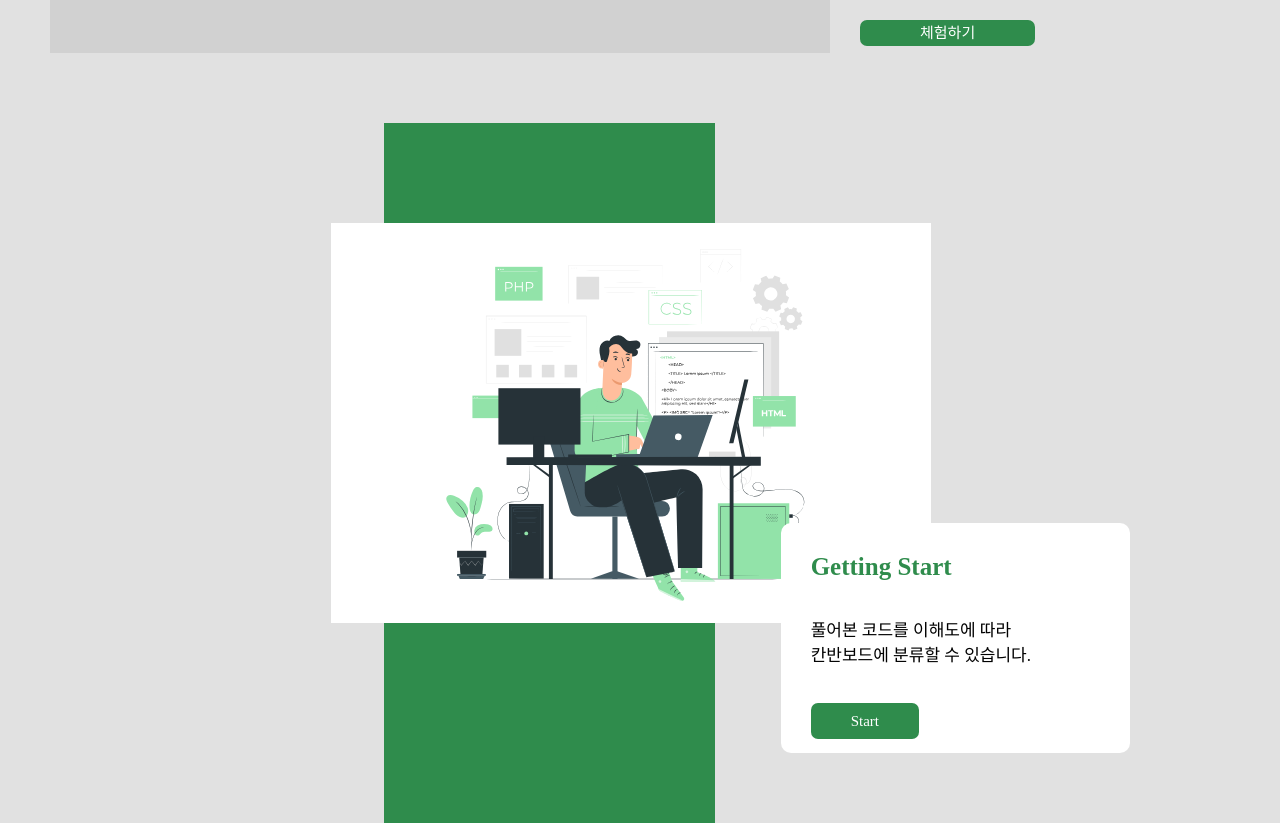
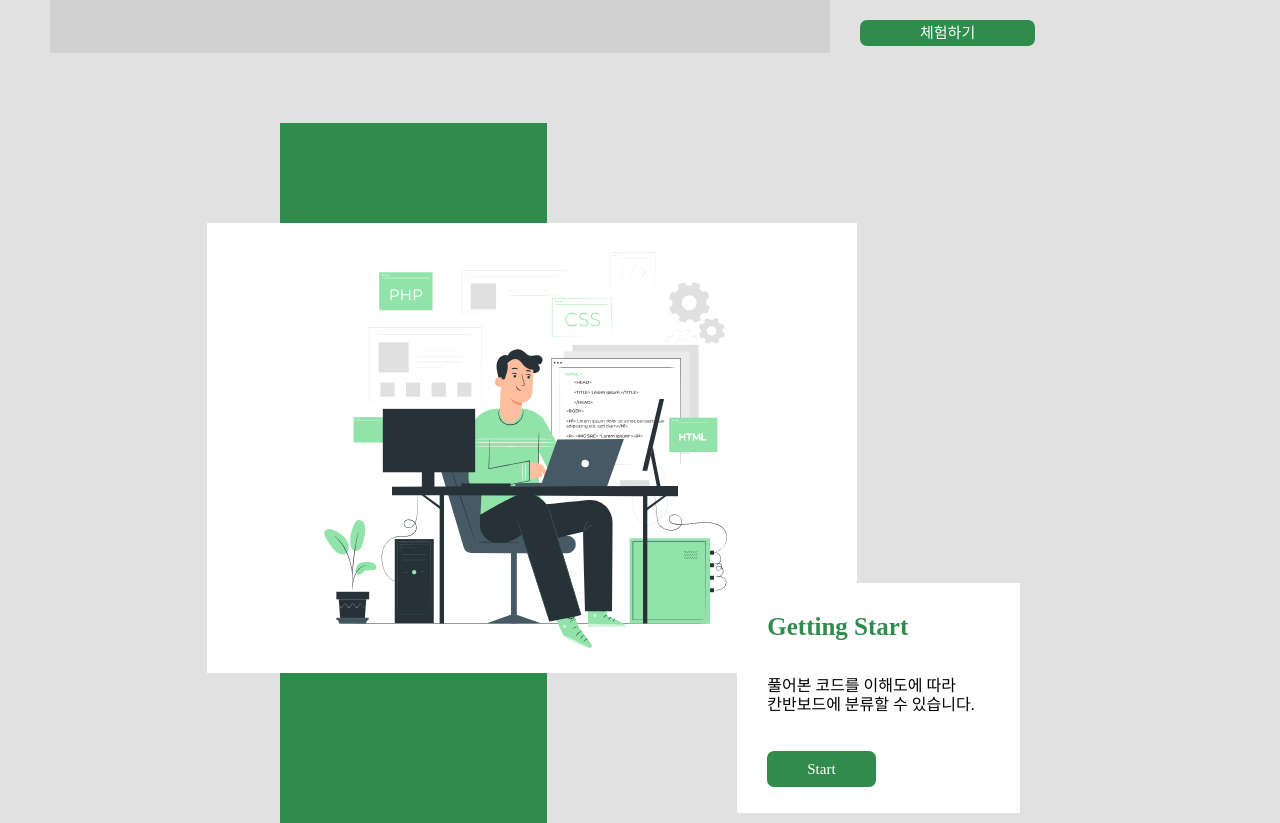
Before and after one commit to codestates/Code-High, a React app in the folder client/: page / in a window 1280 px wide. Shown: the part 1140-1963 px from the top of the page. Built offline with nearby package versions, Linux system fonts and the light colour scheme.

Commit message:
[Client] #54 feat:add sub landing page with position

```diff
--- a/client/src/components/landing/GettingStart.js
+++ b/client/src/components/landing/GettingStart.js
@@ -1,21 +1,25 @@
 import React from 'react';
-import gettingstartimg from '../../images/gettingstartimg.svg'
+import gettingstartimg from '../../images/gettingstartimg.svg';
 import Button from '../basic/button/Button';
 
-function GettingStart(){
+function GettingStart() {
   return (
     <div className='gettingstart'>
+      <div className='gettingstart-container'>
         <div className='gettingstart-rectangle'></div>
         <div className='gettingstart-img-container'>
           <img src={gettingstartimg} alt='gettingstartimg' />
         </div>
         <div className='gettingstart-box'>
           <h1>Getting Start</h1>
-        <p>풀어본 코드를 이해도에 따라 <br/> 칸반보드에 분류할 수 있습니다.</p>
-        <Button content='Start' backgroundColor='#2F8C4C' color='#fff'/>
+          <p>
+            풀어본 코드를 이해도에 따라 <br /> 칸반보드에 분류할 수 있습니다.
+          </p>
+          <Button content='Start' backgroundColor='#2F8C4C' color='#fff' />
+        </div>
       </div>
     </div>
   );
-};
+}
 
 export default GettingStart;
--- a/client/src/components/landing/_GettingStart.scss
+++ b/client/src/components/landing/_GettingStart.scss
@@ -1,36 +1,43 @@
-.gettingstart {
+.gettingstart{
+  display: flex;
+  align-items: center;
+  justify-content: center;
+  background-color: #{$gray};
+}
+
+.gettingstart-container {
+  width: 1200px;
   background-color: #{$gray};
   display: flex;
 }
 
 .gettingstart-rectangle {
-  width: 400px;
+  width: 600px;
   height: 700px;
   background-color: #{$green};
   position: relative;
   overflow: hidden;
-  left: 30%;
+  left: 20%;
 }
 
 .gettingstart-img-container{
   img {
     position: relative;
     top:100px;
-    left: 0px;
-    width: 600px;
-    height: 400px;
+    left: -100px;
+    width: 650px;
+    height: 450px;
     background-color: white;
   }
 }
 
 .gettingstart-box {
   position: relative;
-  top:400px;
-  left: -150px;
-  width: 350px;
+  top:460px;
+  left: -220px;
+  width: 500px;
   height: 170px;
   background-color: white;
-  border-radius: 10px;
   padding: 30px;
    h1 {
      color: #{$green};
@@ -38,8 +45,9 @@
      margin-bottom: 35px;
    }
    p {
-     font-size: 1.7rem;
+     font-size: 1.6rem;
      margin-bottom: 35px;
+     line-height: 1.9rem;
    }
    span {
      padding: 10px 40px;
@@ -47,11 +55,22 @@
    }
 }
 
-@include mobile {
-  .gettingstart-rectangle{
-    display: none;
+@include tablet {
+  .gettingstart-rectangle {
+    left: 30%;
   }
   .gettingstart-img-container{
+    img {
+      left: 30px;
+    }
+  }
+  .gettingstart-box {
+    left: -350px;
+  }
+}
+
+@include mobile {
+  .gettingstart{
     display: none;
   }
 }
--- a/client/src/style.css
+++ b/client/src/style.css
@@ -670,50 +670,81 @@ a {
     .searchinput-container input:focus {
       outline: none; }
 
+.tag-container {
+  width: 50px;
+  height: 40px;
+  padding-left: 5px;
+  padding-right: 5px;
+  background-image: linear-gradient(90deg, #e30052 -53.81%, #6200ee 152.86%);
+  border-radius: 100rem;
+  color: black;
+  display: flex;
+  justify-content: center;
+  align-items: center;
+  border: 0px;
+  margin-right: 15px; }
+
+.tag-text {
+  font-size: 16px;
+  cursor: pointer; }
+
 .gettingstart {
+  display: flex;
+  align-items: center;
+  justify-content: center;
+  background-color: #E1E1E1; }
+
+.gettingstart-container {
+  width: 1200px;
   background-color: #E1E1E1;
   display: flex; }
 
 .gettingstart-rectangle {
-  width: 400px;
+  width: 600px;
   height: 700px;
   background-color: #2F8C4C;
   position: relative;
   overflow: hidden;
-  left: 30%; }
+  left: 20%; }
 
 .gettingstart-img-container img {
   position: relative;
   top: 100px;
-  left: 0px;
-  width: 600px;
-  height: 400px;
+  left: -100px;
+  width: 650px;
+  height: 450px;
   background-color: white; }
 
 .gettingstart-box {
   position: relative;
-  top: 400px;
-  left: -150px;
-  width: 350px;
+  top: 460px;
+  left: -220px;
+  width: 500px;
   height: 170px;
   background-color: white;
-  border-radius: 10px;
   padding: 30px; }
   .gettingstart-box h1 {
     color: #2F8C4C;
     font-size: 2.5rem;
     margin-bottom: 35px; }
   .gettingstart-box p {
-    font-size: 1.7rem;
-    margin-bottom: 35px; }
+    font-size: 1.6rem;
+    margin-bottom: 35px;
+    line-height: 1.9rem; }
   .gettingstart-box span {
     padding: 10px 40px;
     font-size: 1.5rem; }
 
+@media (min-width: 769px) and (max-width: 1199px) {
+  .gettingstart-rectangle {
+    left: 30%; }
+  .gettingstart-img-container img {
+    left: 30px; }
+  .gettingstart-box {
+    left: -350px; } }
+
 @media (min-width: 335px) and (max-width: 768px) {
-  .gettingstart-rectangle {
-    display: none; }
-  .gettingstart-img-container {
+  .gettingstart {
     display: none; } }
 
 .subbanner {
@@ -864,15 +895,19 @@ a {
 @media (min-width: 769px) and (max-width: 1199px) {
   .mainbanner-container {
     padding: 10px 30px;
-    grid-template-columns: 420px 1fr; }
+    grid-template-columns: 400px 400px; }
+  .mainbanner-right {
+    width: 400px; }
     .mainbanner-right img {
-    width: 450px; }
+      width: 400px; }
+  .mainbanner-left {
+    width: 400px; }
     .mainbanner-left h1 {
-    font-size: 3.5rem;
-    line-height: 50px;
+      font-size: 3.0rem;
+      line-height: 40px;
       margin-bottom: 100px; }
     .mainbanner-left p {
-    font-size: 1.7rem;
+      font-size: 1.5rem;
       font-family: 'NanumGothic';
       font-weight: 500;
       line-height: 23px;
@@ -918,20 +953,3 @@ a {
     .mainbanner-button-container-mobile span {
       margin-bottom: 10px;
       padding: 10px 50px; } }
-.tag-container {
-  width: 50px;
-  height: 40px;
-  padding-left: 5px;
-  padding-right: 5px;
-  background-image: linear-gradient(90deg, #e30052 -53.81%, #6200ee 152.86%);
-  border-radius: 100rem;
-  color: black;
-  display: flex;
-  justify-content: center;
-  align-items: center;
-  border: 0px;
-  margin-right: 15px; }
-
-.tag-text {
-  font-size: 16px;
-  cursor: pointer; }
```
Also changed, not shown: client/src/components/landing/_Mainbanner.scss (+7 -5 lines). Lines whose indentation alone changed are shown as unchanged.
